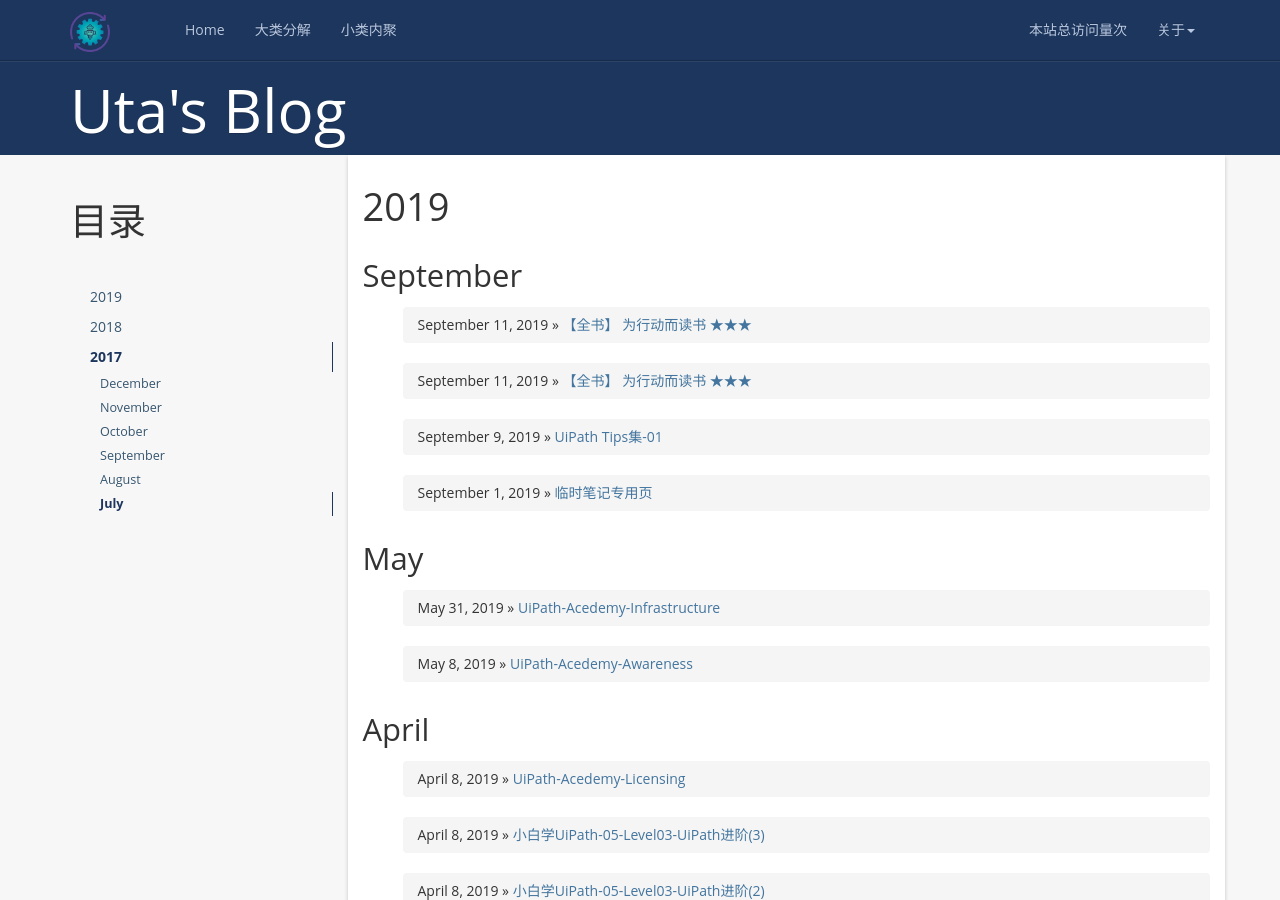
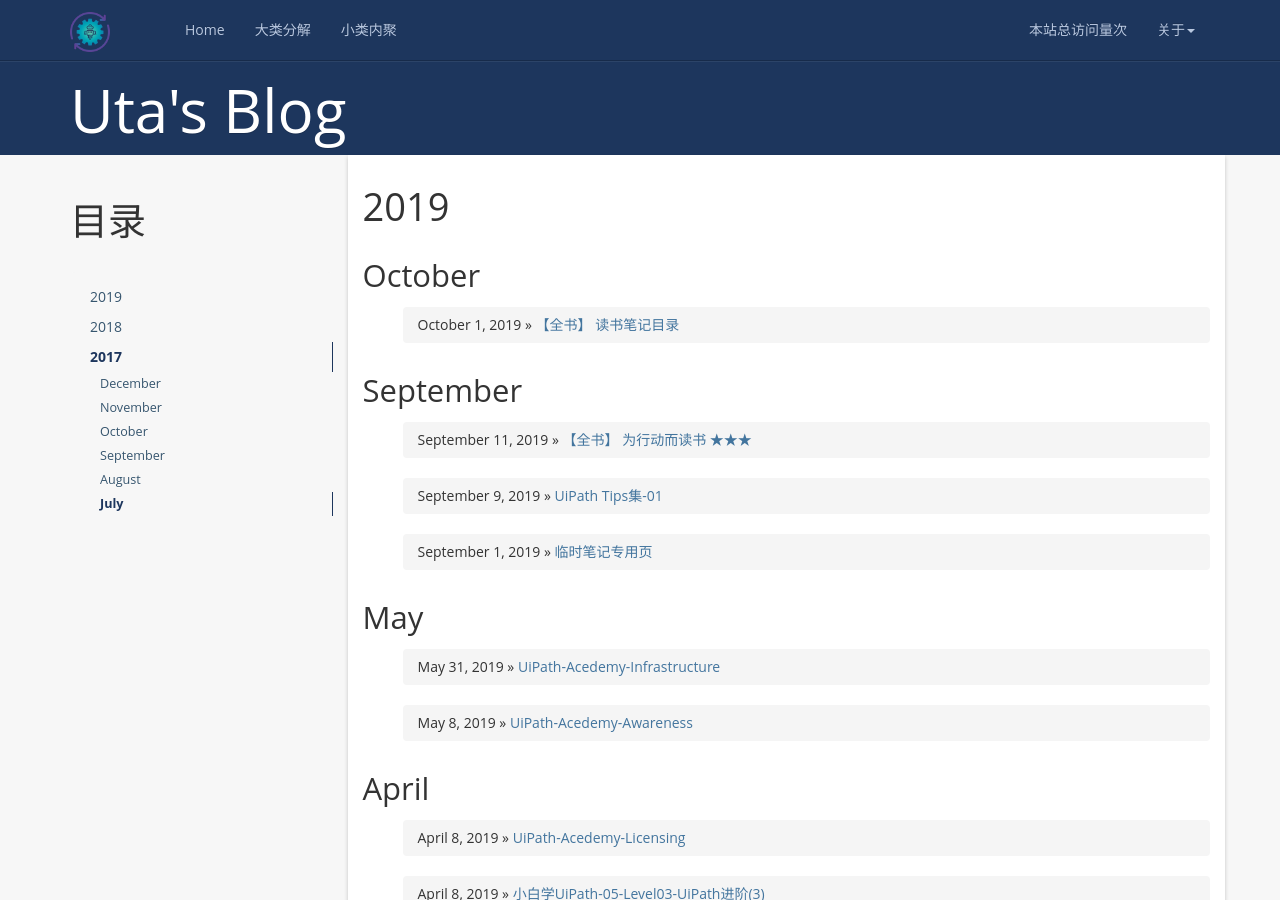
Before and after one commit to utanesuke0612/utanesuke0612.github.io, a Jekyll site: the page built from index.html, in a window 1280 px wide and 900 px high. Built offline with Jekyll 4.4.1, drawn with Linux system fonts in a browser that asks for light colours; nearby versions of some CDN libraries; the list of posts is cut into pages by our own code; comment, search, counter and statistics services are not loaded.

Commit message:
Update 2019-10-01-ReadingMemoIndex.md

```diff
--- a/_posts/ReadingNotes/2019-10-01-ReadingMemoIndex.md
+++ b/_posts/ReadingNotes/2019-10-01-ReadingMemoIndex.md
@@ -1,12 +1,13 @@
 ---
 layout: post
-title: 【全书】 为行动而读书 ★★★
-date: 2019-09-11 01:01:01
+title: 【全书】 读书笔记目录
+date: 2019-10-01 01:01:01
 categories: 读书笔记
 tags: 其他
 ---
 * content
 {:toc}
+
 
 |分類|タイトル|時刻|
 |:--|--:|:--:|
```
